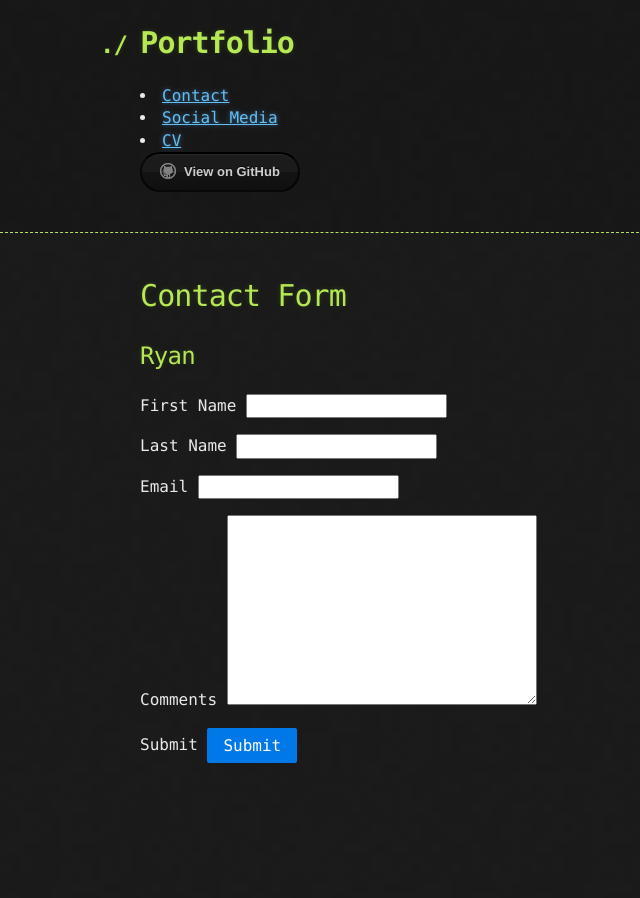
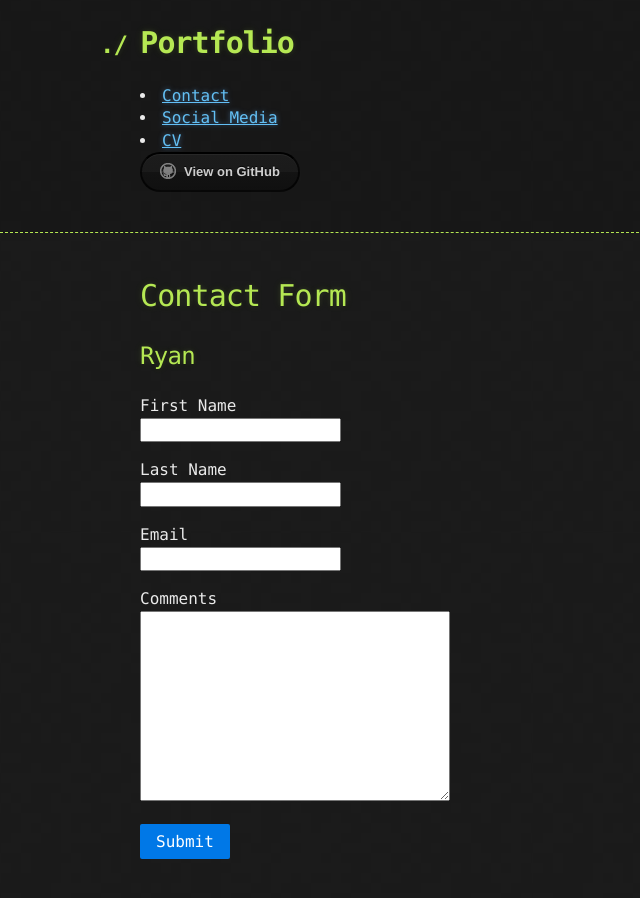
Before and after one commit to RyanBroadway/Portfolio, a Jekyll site: the page built from contact.md, in a window 1280 px wide. Shown: the whole page, without its empty margins (0-640 px from the left). Built offline with Jekyll 4.4.1, drawn with Linux system fonts in a browser that asks for light colours; nearby versions of some CDN libraries; the repository's description, which GitHub fills in, is left out.

Commit message:
Update contact.html

```diff
--- a/_layouts/contact.html
+++ b/_layouts/contact.html
@@ -43,27 +43,27 @@
   <h2>Ryan</h2>
 
 	<p>
-		<label for="firstname">First Name</label>
+		<label for="firstname">First Name</label> <br>
 		<input type="text" name="firstname" required>
 	</p>
 
 	<p>
-		<label for="lastname">Last Name</label>
+		<label for="lastname">Last Name</label><br>
 		<input type="text" name="lastname" required>
 	</p>
 
 	<p>
-		<label for="email">Email</label>
+		<label for="email">Email</label> <br>
 		  <input type="text" name="email" required>
 	</p>
 
 	<p>
-		<label for="comments">Comments</label>
+		<label for="comments">Comments</label> <br>
 		  <textarea name="comments" id="comments" cols="30" rows="10"></textarea>
 	</p>
 
 	<p>
-		Submit
+
 		<input type="submit" name="Submit" class="pure-button pure-button-primary">
 	</p>
 
```
